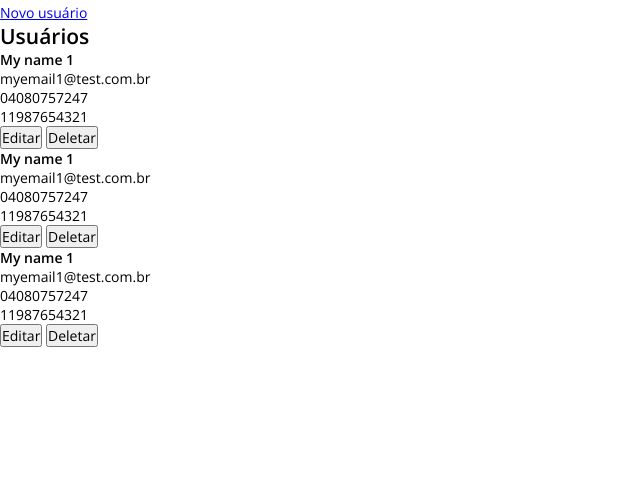
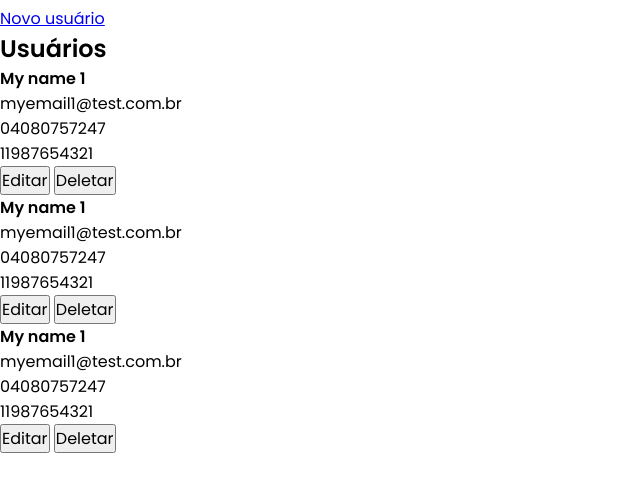
Before and after one commit to rubensbatista98/easynvest-challenge, a website built with Vite: page index.html in a window 1280 px wide. Shown: the part 53-544 px from the top of the page, without its empty margins (0-640 px from the left). Built offline with nearby package versions, Linux system fonts and the light colour scheme.

Commit message:
feat: change font family to Poppins

```diff
--- a/index.html
+++ b/index.html
@@ -11,7 +11,7 @@
     <link rel="preconnect" href="https://fonts.googleapis.com" />
     <link rel="preconnect" href="https://fonts.gstatic.com" crossorigin />
     <link
-      href="https://fonts.googleapis.com/css2?family=Open+Sans:wght@400;600&display=swap"
+      href="https://fonts.googleapis.com/css2?family=Poppins:wght@400;600&display=swap"
       rel="stylesheet"
     />
   </head>
--- a/src/styles/global.module.css
+++ b/src/styles/global.module.css
@@ -44,13 +44,13 @@ html {
 body {
   min-height: 100vh;
 
-  font-family: 'Open Sans', sans-serif;
-  font-size: 1.4rem;
+  font-family: 'Poppins', sans-serif;
+  font-size: var(--fs-1);
   font-weight: 400;
 }
 
 input,
 button {
   font: inherit;
-  font-family: 'Open Sans', sans-serif;
+  font-family: 'Poppins', sans-serif;
 }
```
